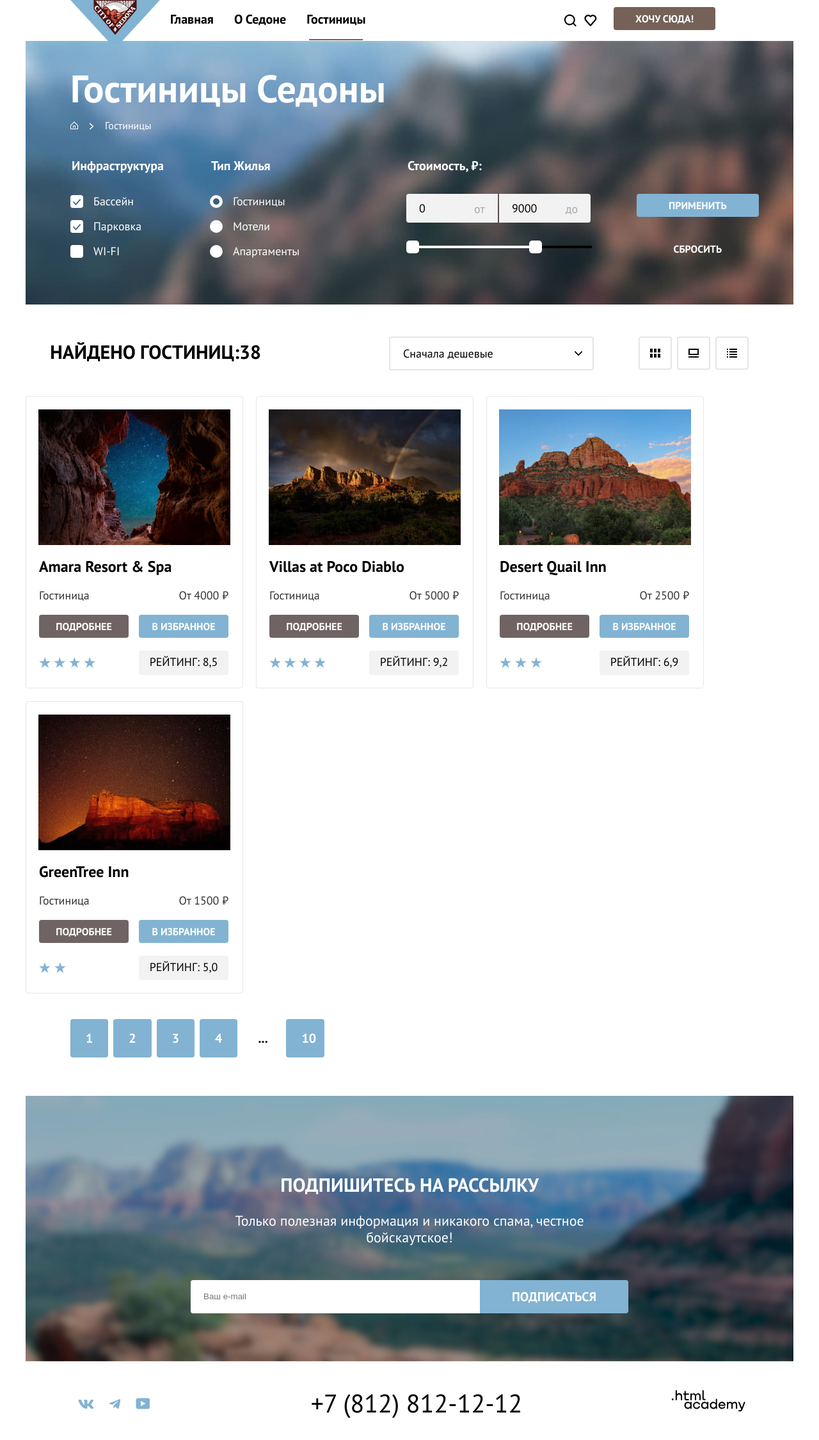
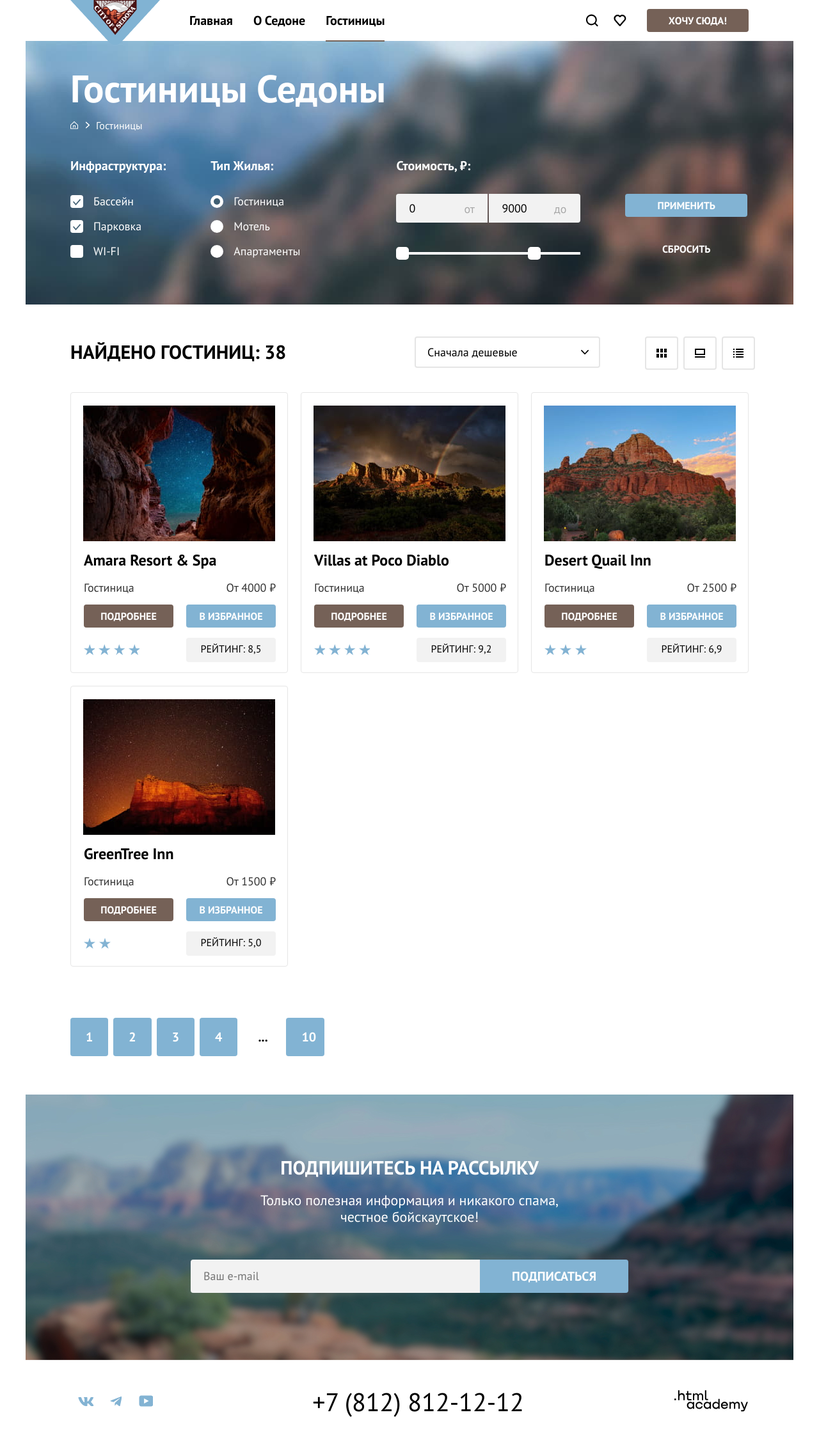
Before and after one commit to htmlacademy-htmlcss/2177377-sedona-35, a plain HTML site: page catalog.html in a window 1280 px wide. Shown: the whole page at 64% size. Drawn offline with Linux system fonts and the light colour scheme.

Commit message:
Подготовка

```diff
--- a/catalog.html
+++ b/catalog.html
@@ -5,6 +5,7 @@
     <meta charset="utf-8">
     <title>Каталог</title>
     <link rel="stylesheet" href="styles/styles.css">
+    <link rel="icon" href="../2177377-sedona-35/images/icons/favicon.ico"> <!-- 32×32 -->
   </head>
 
   <body>
@@ -25,14 +26,14 @@
               <a class="navigation-link navigation-link-current" href="catalog.html">Гостиницы</a>
           </ul>
           <ul class="navigation-user">
-            <li class="navigation-item">
+            <li class="navigation-item navigation-icon">
               <a class="navigation-link" href="#">
                 <span class="visually-hidden">
                   Поиск
                 </span>
               </a>
             </li>
-            <li class="navigation-item">
+            <li class="navigation-item navigation-icon">
               <a class="navigation-link" href="#">
                 <span class="visually-hidden">
                   Лайки
@@ -62,7 +63,7 @@
             <h2 class="visually-hidden" hidden>Список гостиниц с фильтрами</h2>
             <form class="catalog-filter" action="https://echo.htmlacademy.ru/" method="get">
               <fieldset class="catalog-filter-group">
-                <legend class="catalog-filter-title filter-infrastructure">Инфраструктура</legend>
+                <legend class="catalog-filter-title filter-infrastructure">Инфраструктура:</legend>
                 <ul class="catalog-filter-list">
                   <li class="catalog-filter-item">
                     <label class="control">
@@ -88,21 +89,21 @@
                 </ul>
               </fieldset>
               <fieldset class="catalog-filter-group filter-house">
-                <legend class="catalog-filter-title ">Тип Жилья</legend>
+                <legend class="catalog-filter-title ">Тип Жилья:</legend>
                 <ul class="catalog-filter-list">
                   <li class="catalog-filter-item">
                     <label class="control">
                       <input class="control-input visually-hidden" type="radio" name="houses-group" value="Hotels"
                         checked>
                       <span class="control-mark"></span>
-                      <span class="control-label">Гостиницы</span>
+                      <span class="control-label">Гостиница</span>
                     </label>
                   </li>
                   <li class="catalog-filter-item">
                     <label class="control">
                       <input class="control-input visually-hidden" type="radio" name="houses-group" value="Motel">
                       <span class="control-mark"></span>
-                      <span class="control-label">Мотели</span>
+                      <span class="control-label">Мотель</span>
                     </label>
                   </li>
                   <li class="catalog-filter-item">
@@ -130,7 +131,7 @@
                   </div>
 
                   <div class="range-scale">
-                    <div class="range-bar" style="left: 0; width: 202px">
+                    <div class="range-bar">
                       <button type="button" class="range-toggle toggle-min">
                         <span class="visually-hidden">Изменить минимальную цену.</span>
                       </button>
@@ -149,7 +150,7 @@
           </section>
         </div>
         <div class="sorting-container">
-          <p class="search-finish">найдено гостиниц:38</p>
+          <p class="search-finish">найдено гостиниц: 38</p>
           <div class="sorting-container-option">
             <select class="select-control" aria-label="Сортировка">
               <option value="cheap">Сначала дешевые</option>
@@ -265,14 +266,14 @@
             </li>
           </ul>
         </div>
-        <section class="subscribe">
-          <div class="subscribe-container">
-            <h2 class="subscribe-form">Подпишитесь на рассылку</h2>
-            <p class="subscribe-description">Только полезная информация и никакого спама, честное бойскаутское!</p>
+        <section class="subscribe subscribe-catalog">
+          <div class="subscribe-container form-catalog">
+            <h2 class="subscribe-form form-catalog">Подпишитесь на рассылку</h2>
+            <p class="subscribe-description form-catalog">Только полезная информация и никакого спама, <br> честное
+              бойскаутское!</p>
             <form class="appointent-form" action="https://echo.htmlacademy.ru/" method="post">
               <input class="text" name="appointment-email" type="email" placeholder="Ваш e-mail">
               <button class="button button-subscribe" type="submit">Подписаться</button>
-
             </form>
           </div>
         </section>
--- a/styles/styles.css
+++ b/styles/styles.css
@@ -48,7 +48,7 @@ body {
   font-weight: 700;
   text-align: center;
   color: #000000;
-  background-color: #706363;
+  background-color: #756157;
   text-decoration: none;
   text-transform: uppercase;
 }
@@ -58,6 +58,7 @@ body {
 .main-header-general {
   padding-left: 70px;
   padding-right: 70px;
+  background-color: #ffffff;
 }
 
 .navigation-link {
@@ -70,13 +71,16 @@ body {
   text-transform: capitalize;
   text-decoration: none;
   text-align: center;
+  height: 64px;
+  display: inline-block;
+  box-sizing: border-box;
 }
 
 .navigation-link-current::before {
   position: absolute;
-  right: 20px;
-  bottom: 0;
-  left: 20px;
+  right: 16px;
+  bottom: -1px;
+  left: 16px;
   height: 2px;
   background-color: #756257;
   content: "";
@@ -84,7 +88,7 @@ body {
 
 .navigation {
   display: flex;
-  min-height: 64px;
+  height: 64px;
 }
 
 .navigation-list {
@@ -92,8 +96,10 @@ body {
   flex-wrap: wrap;
   width: 340px;
   list-style-type: none;
-  padding: 0;
+  padding: 0 0 0 30px;
+  margin: 0;
 }
+
 
 
 .navigation-logo {
@@ -105,8 +111,10 @@ body {
   display: flex;
   max-width: 350px;
   list-style-type: none;
-  margin-left: 285px;
   padding: 0;
+  margin: 0;
+  margin-left: auto;
+
 }
 
 .navigation-link-to {
@@ -118,7 +126,10 @@ body {
   color: #ffffff;
   text-transform: uppercase;
   margin-left: 20px;
+  height: fit-content;
+  margin-top: 14px;
 }
+
 
 .navigation-user .navigation-item:nth-child(1) {
   background-image: url("../images/icons/search.svg");
@@ -134,10 +145,16 @@ body {
   background-size: 20px 20px;
 }
 
+.navigation-icon {
+  width: 44px;
+}
+
 /*MAIN*/
 
 .background-sedona-rocks {
-  background-image: url("../images/general-images/rocks-sedona.jpg");
+  background:
+    url("../images/general-images/border-for-picture.svg") bottom/50px no-repeat,
+    url("../images/general-images/rocks-sedona.jpg") center/cover no-repeat;
   height: 485px;
   background-color: #ffffff;
   color: #000000;
@@ -171,6 +188,9 @@ body {
 
 .advantages-general {
   margin-top: 69px;
+  font-weight: 700;
+  font-size: 30px;
+  line-height: 36px;
 }
 
 .advantages-list {
@@ -346,6 +366,7 @@ body {
   color: #333333;
   padding-right: 85px;
   padding-left: 85px;
+  margin-top: 30px;
 }
 
 /*HOTEL SEARCH*/
@@ -371,6 +392,7 @@ body {
   line-height: 36px;
   text-transform: uppercase;
   color: #000000;
+  margin: 0;
 }
 
 .hotel-search-description {
@@ -378,6 +400,7 @@ body {
   font-size: 22px;
   line-height: 26px;
   color: #333333;
+  margin: 20px 0 57px 0;
 }
 
 .button-all {
@@ -387,7 +410,7 @@ body {
   color: #ffffff;
   text-transform: uppercase;
   text-decoration: none;
-  padding: 8px 50px;
+  padding: 13px 50px;
   border-radius: 4px;
 }
 
@@ -401,12 +424,19 @@ body {
 }
 
 
+.form-catalog {
+  color: black;
+  background-image: none;
+}
+
 .subscribe-form {
   font-weight: 700;
   font-size: 30px;
   line-height: 36px;
   text-transform: uppercase;
   color: #ffffff;
+  padding-bottom: 20px;
+  margin: 0;
 }
 
 .subscribe-container {
@@ -437,6 +467,12 @@ body {
   border-radius: 4px 0 0 4px;
   padding: 14px 20px;
   margin: 0;
+  font-family: 'PT Sans', sans-serif;
+  font-size: 18px;
+  font-weight: 400;
+  line-height: 24px;
+  background-color: #f2f2f2;
+
 }
 
 .button-subscribe {
@@ -466,8 +502,27 @@ body {
   width: 142px;
 }
 
+.footer-social-link:active {
+  opacity: .3;
+}
+
+.footer-logo {
+  padding-top: 2px;
+  padding-left: 4px;
+
+}
+
 .footer-logo:hover {
   fill: #756157;
+}
+
+.footer-logo:focus {
+  fill: #756157;
+}
+
+
+.footer-logo:active {
+  opacity: .3;
 }
 
 .social-web {
@@ -479,8 +534,12 @@ body {
 }
 
 .social-list {
-  padding: 12px;
+  width: 47px;
+  height: 40px;
+  text-align: center;
+  padding-top: 10px;
 }
+
 
 
 .footer-contacts {
@@ -496,7 +555,9 @@ body {
 
 .footer-label-site {
   width: 120px;
+
 }
+
 
 .contacts-phone {
   color: inherit;
@@ -507,10 +568,15 @@ body {
   text-transform: uppercase;
   text-decoration: none;
   color: #000000;
+  padding-left: 5px;
 }
 
 .contacts-phone:hover {
   color: #756157;
+}
+
+.contacts-phone:active {
+  opacity: .3;
 }
 
 
@@ -560,19 +626,21 @@ body {
   display: inline-block;
   width: 12px;
   height: 12px;
+  padding-bottom: 2px;
 }
 
 .breadcrumbs-item {
   position: relative;
-  margin-right: 32px;
+  margin-right: 18px;
   list-style-type: none;
 }
 
 .breadcrumbs-item::after {
   position: absolute;
   background-image: url("../images/icons/pointer-right.svg");
-  top: 7px;
-  right: -25px;
+  background-repeat: no-repeat;
+  top: 5px;
+  right: -19px;
   width: 8px;
   height: 11px;
   content: "";
@@ -596,7 +664,7 @@ body {
   line-height: 24px;
   text-transform: capitalize;
   color: #ffffff;
-  padding-bottom: 32px;
+  padding: 0 0 32px 0;
 }
 
 
@@ -623,16 +691,9 @@ body {
 
 
 .filter-house {
-  padding-right: 167px;
+  padding-right: 150px;
 }
 
-
-.select-control {
-  font-weight: 400;
-  font-size: 18px;
-  line-height: 21px;
-  color: #000000;
-}
 
 
 .catalog-filter {
@@ -647,9 +708,7 @@ body {
 
 .sorting-container {
   display: flex;
-  margin-top: 50px;
-  margin-bottom: 40px;
-  justify-content: flex-end;
+  padding: 50px 70px 35px 70px;
 }
 
 .sorting-container-option {
@@ -658,7 +717,6 @@ body {
 
 .sorting-container-visual {
   display: flex;
-  padding-right: 70px;
 }
 
 .sorting-container-visual .button {
@@ -686,8 +744,9 @@ body {
   line-height: 36px;
   text-transform: uppercase;
   margin: 0;
+  padding-top: 6px;
   padding-right: 200px;
-  padding-top: 6px;
+  min-width: 338px;
 }
 
 .button-visual {
@@ -726,11 +785,13 @@ body {
 }
 
 .select-control {
-  width: 100%;
-  padding: 14px 20px;
-  padding-right: 131px;
-  font: inherit;
+  width: 290px;
+  height: 49px;
+  padding: 12px 18px;
+  font-family: 'PT Sans', sans-serif;
   font-weight: 400;
+  font-size: 18px;
+  line-height: 21px;
   background-color: #ffffff;
   border: 2px solid #e5e5e5;
   border-radius: 4px;
@@ -777,15 +838,15 @@ body {
 .range-scale {
   position: relative;
   height: 4px;
-  margin-bottom: 16px;
-  background-color: #000000;
-  margin-top: 36px;
+  background-color: #ffffff;
+  margin-top: 46px;
 }
 
 .range-bar {
   position: absolute;
   height: 4px;
   background-color: #ffffff;
+  width: 216px;
 }
 
 .range-toggle {
@@ -816,8 +877,16 @@ body {
 }
 
 
-.catalog-filter-label {
+.catalog-filter-label:first-child {
   margin-right: 2px;
+}
+
+.range-input:focus {
+  border: 2px solid #83b3d3;
+}
+
+.range-input:active {
+  border: 2px solid #000000;
 }
 
 .range-input {
@@ -873,6 +942,14 @@ body {
   padding-left: 36px;
 }
 
+.control:hover {
+  opacity: .3;
+}
+
+.control:focus {
+  border: 3px solid #83b3d3;
+}
+
 .control-mark {
   position: absolute;
   top: 2px;
@@ -921,7 +998,7 @@ body {
   color: #000000;
   text-decoration: none;
   padding-left: 20px;
-  padding-bottom: 20px;
+  padding-bottom: 18px;
   margin: 0;
 }
 
@@ -959,19 +1036,22 @@ body {
   gap: 20px;
   list-style-type: none;
   padding-left: 0;
+  justify-content: center;
+  margin: 0;
 }
 
 .hotels-cards-container {
   display: grid;
   grid-template-columns: 140px 140px;
   grid-template-rows: 21px 36px 38px auto;
-  gap: 20px 16px;
+  gap: 16px 20px;
   padding-left: 20px;
 }
 
 .hotels-cards-image {
   display: block;
   margin: 20px auto;
+  margin-bottom: 16px;
 }
 
 .hotels-cards-detail-button {
@@ -1011,6 +1091,11 @@ body {
 
 
 .raiting {
+  font-family: 'PT Sans', sans-serif;
+  ;
+  font-weight: 400;
+  font-size: 16px;
+  line-height: 20px;
   background-color: #f2f2f2;
   border-radius: 4px;
   text-transform: uppercase;
@@ -1032,7 +1117,7 @@ body {
   display: flex;
   padding-left: 70px;
   padding-right: 8px;
-  margin-top: 40px;
+  margin-top: 80px;
   margin-bottom: 60px;
 }
 
@@ -1054,6 +1139,11 @@ body {
   max-width: 60px;
 }
 
+.pagination-link:active {
+  opacity: .3;
+}
+
+
 .pagintaion-link-dots {
   background-color: transparent;
   color: #000000
@@ -1069,7 +1159,7 @@ body {
   width: 100%;
   height: 100%;
   background-color: rgba(242, 242, 242, 0.8);
-  display: none;
+
 }
 
 .modal {
@@ -1102,6 +1192,20 @@ body {
   background-position: center;
   cursor: pointer;
 }
+
+.modal-close-button:hover {
+  background-color: #e2e2e2;
+}
+
+.modal-close-button:active {
+  opacity: .3;
+}
+
+.modal-close-button:focus {
+  border: 3px solid #83b3d3;
+}
+
+
 
 
 .error-message {
@@ -1188,7 +1292,7 @@ body {
   font-size: 18px;
   line-height: 24px;
   width: 420px;
-  padding: 12px 0 12px 20px;
+  padding: 10px 0 10px 16px;
   position: relative;
   background-image: url("../images/icons/date.svg");
   background-repeat: no-repeat;
@@ -1199,6 +1303,17 @@ body {
   border-radius: 4px;
 }
 
+
+.sign-form-modal:active {
+  border: 2px solid #000000;
+}
+
+.sign-form-modal:focus {
+  border: 2px solid #82b3d3;
+}
+
+
+
 .adults-count-wrapper {
   margin-right: 88px;
   display: flex;
@@ -1208,11 +1323,6 @@ body {
 .minus {
   width: 40px;
   height: 48px;
-  background-image: url("../images/icons/minus.svg");
-  background-repeat: no-repeat;
-  background-size: 20px 20px;
-  position: relative;
-  background-position: center;
   border: none;
   background-color: #f2f2f2;
   border-radius: 4px 0 0 4px;
@@ -1221,14 +1331,19 @@ body {
   margin: 0;
 }
 
+.minus-icon {
+  padding-left: 3px;
+  padding-bottom: 3px;
+}
+
+.minus-icon:active {
+  fill: #000000;
+}
+
+
 .plus {
   width: 40px;
   height: 48px;
-  background-image: url("../images/icons/plus.svg");
-  background-repeat: no-repeat;
-  background-size: 20px 20px;
-  position: relative;
-  background-position: center;
   border: none;
   background-color: #f2f2f2;
   border-radius: 0 4px 4px 0;
@@ -1236,6 +1351,12 @@ body {
   padding: 0;
   margin: 0;
 }
+
+.plus-icon {
+  padding-top: 10px;
+  padding-left: 5px;
+}
+
 
 .modal-button {
   font-family: 'PT Sans', sans-serif;
@@ -1251,6 +1372,11 @@ body {
   border-radius: 10px;
   cursor: pointer;
 }
+
+.search-button:active {
+  opacity: .3;
+}
+
 
 .tooltip-icon {
   width: 100%;
```
Also changed, not shown: index.html (+35 -12 lines), images/general-images/border-for-picture.svg (added), images/icons/favicon.ico (added).
